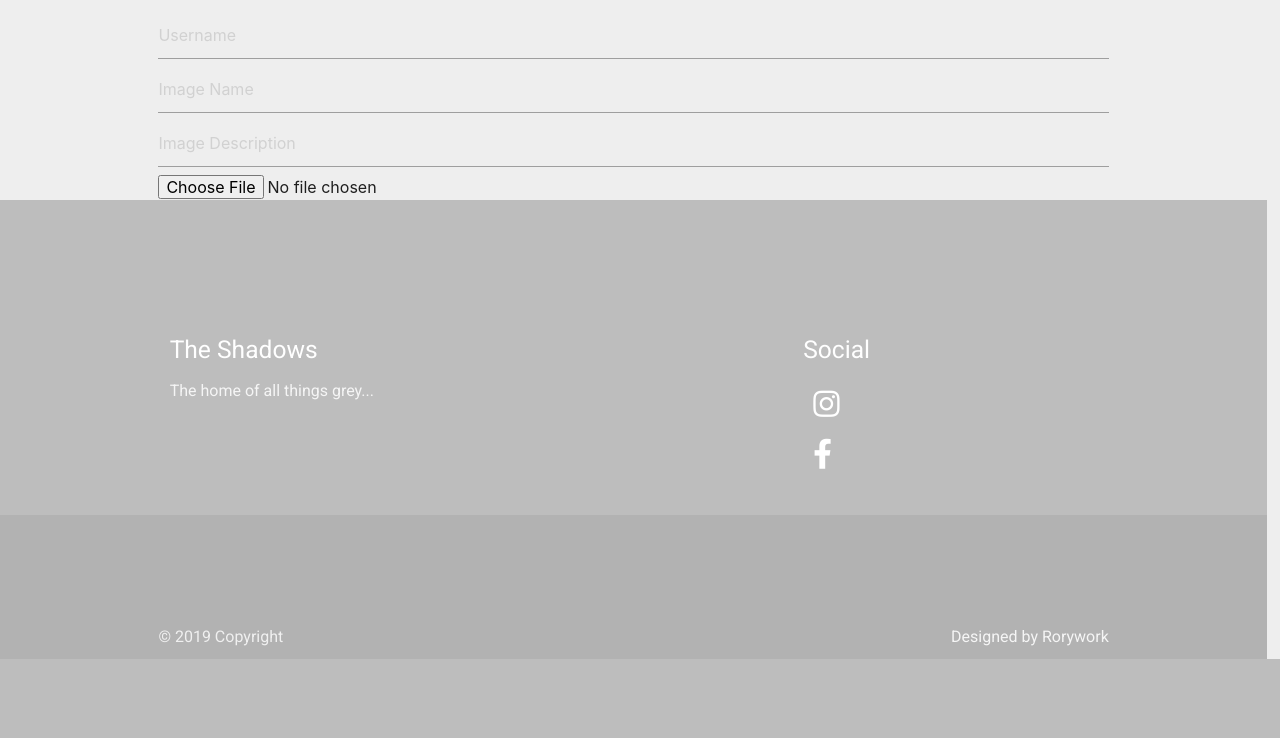
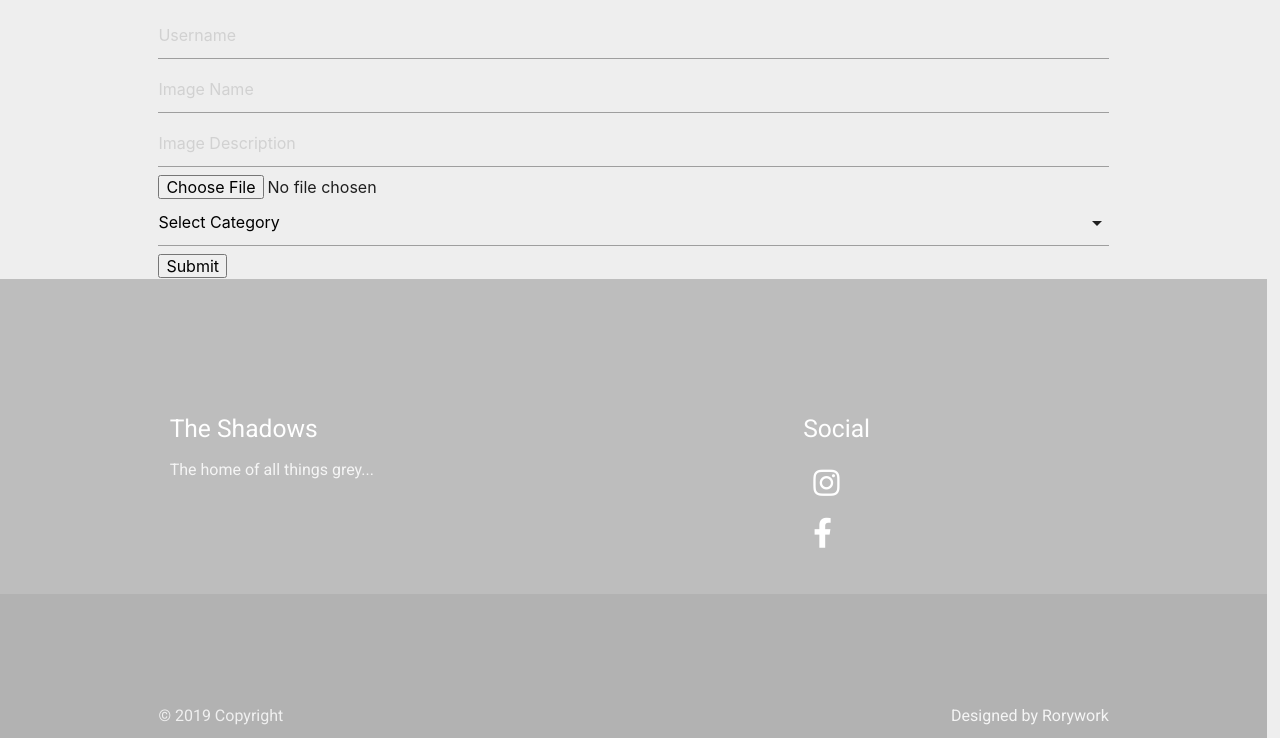
Before and after one commit to Rorywork/The-Shadows, a Flask app: page /upload in a window 1280 px wide. Shown: the part 178-916 px from the top of the page. Before the commit the page ends 837 px from the top, so only its background shows below. Run offline with Flask 2, Linux system fonts and the light colour scheme; some libraries are stand-ins or nearby versions.

Commit message:
Fixed select button

```diff
--- a/static/assets/js/script.js
+++ b/static/assets/js/script.js
@@ -1,3 +1,4 @@
 $(document).ready(function(){
   $('.sidenav').sidenav();
+  $('select').formSelect();
 });
--- a/templates/showphotos.html
+++ b/templates/showphotos.html
@@ -12,7 +12,7 @@
 
     <button onclick="window.location.href = '/showphotos';" class="film">All</button>
     <button onclick="window.location.href = '/showphotosbycategory/People';" class="film">People</button>
-    <button onclick="window.location.href = '/showphotosbycategory/Animals';" class="film">Animal</button>
+    <button onclick="window.location.href = '/showphotosbycategory/Animals';" class="film">Animals</button>
     <button class="film">Natural</button>
     <button class="film">Urban</button>
     <button class="film">Food/Drink</button>
--- a/templates/upload-photo.html
+++ b/templates/upload-photo.html
@@ -21,9 +21,9 @@
         <input type="file" name="image_file">
     </div>
 
-    <div class="form-group">
-            <select class="form-control" name="image_category">
-              <option>Select Category</option>
+    <div>
+            <select name="image_category">
+              <option value="" disabled selected>Select Category</option>
               <option>People</option>
               <option>Animals</option>
               <option>Natural</option>
@@ -33,7 +33,14 @@
               <option>Abstract</option>
               <option>Other</option>
             </select>
+
     </div>
+
+    <div>
+        <input type="submit" value="Submit">
+    </div>
+
+
 </form>
 </div>
 
```
